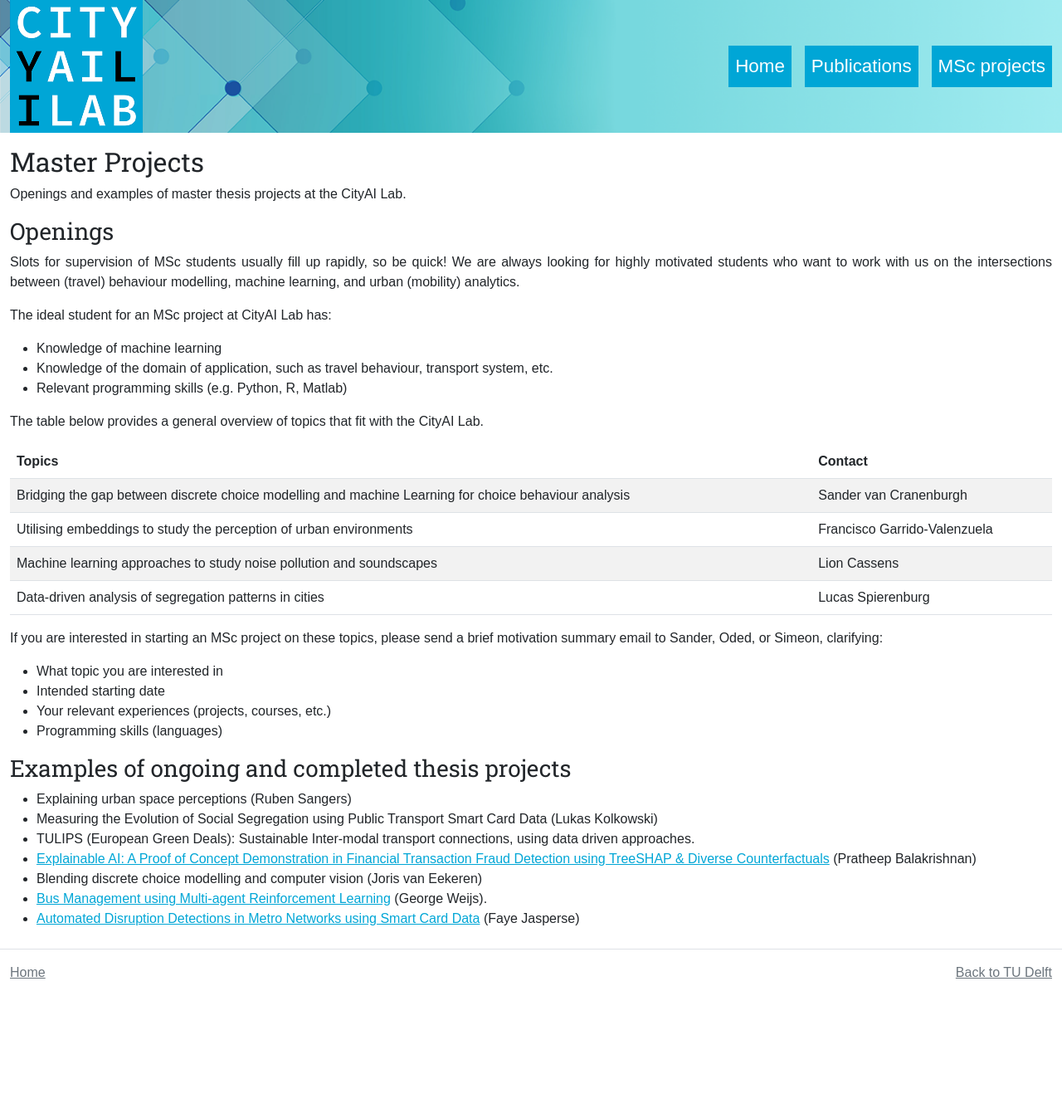
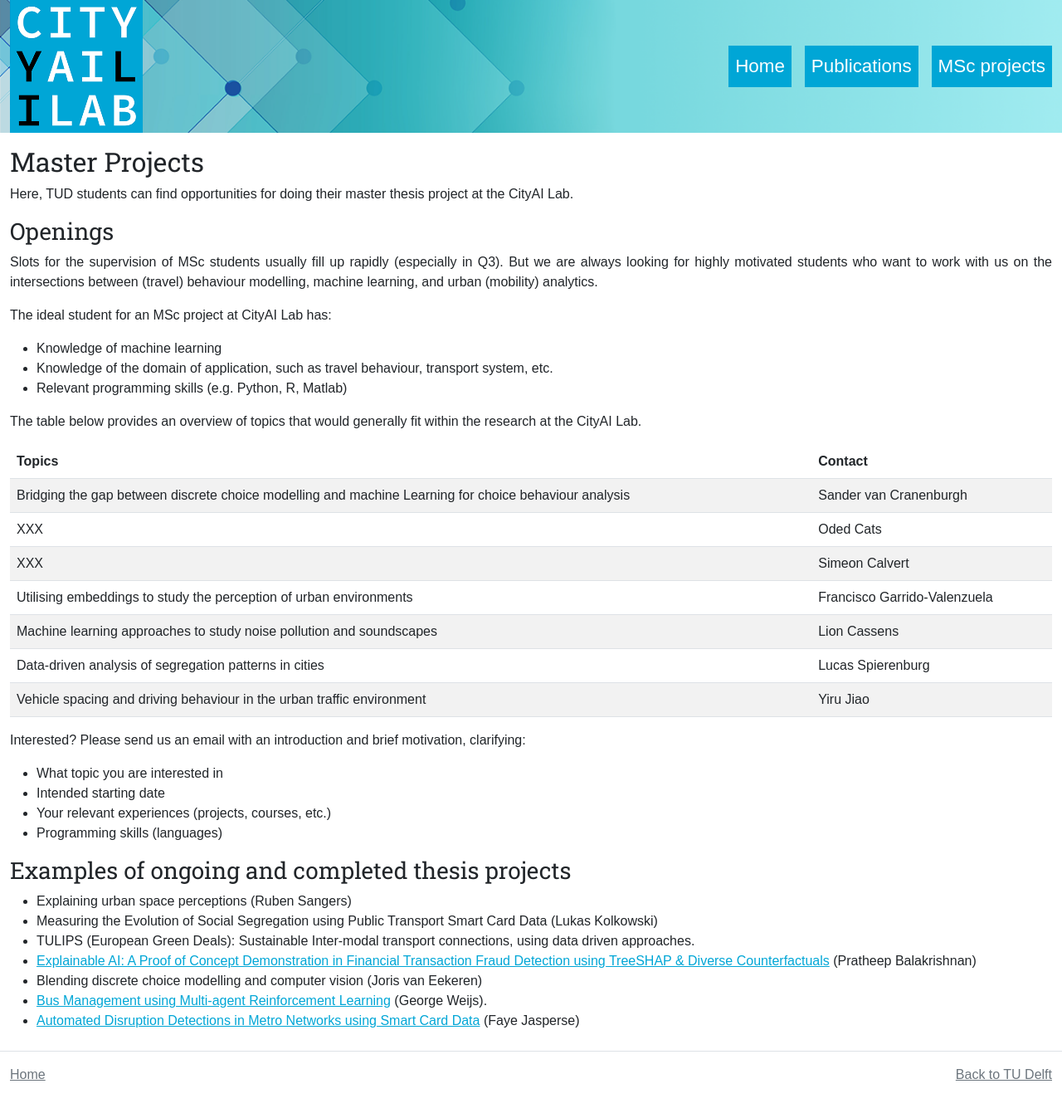
Before and after one commit to TUD-CityAI-Lab/cityai-projects, a Jekyll site: the page built from master-projects/index.md, in a window 1280 px wide. Shown: the whole page at 83% size. Built offline with Jekyll 4.4.1, drawn with Linux system fonts in a browser that asks for light colours; before the commit the page ends 1224 px from its top, so only the background shows below that.

Commit message:
Update index.md

```diff
--- a/master-projects/index.md
+++ b/master-projects/index.md
@@ -4,11 +4,11 @@ title: "CityAI Lab | Master projects"
 ---
 
 ## Master Projects
-Openings and examples of master thesis projects at the CityAI Lab.
+Here, TUD students can find opportunities for doing their master thesis project at the CityAI Lab.
 
 ### Openings
 
-Slots for supervision of MSc students usually fill up rapidly, so be quick! We are always looking for highly motivated students who want to work with us on the intersections between (travel) behaviour modelling, machine learning, and urban (mobility) analytics.
+Slots for the supervision of MSc students usually fill up rapidly (especially in Q3). But we are always looking for highly motivated students who want to work with us on the intersections between (travel) behaviour modelling, machine learning, and urban (mobility) analytics.
 
 The ideal student for an MSc project at CityAI Lab has:
 
@@ -16,7 +16,7 @@ The ideal student for an MSc project at CityAI Lab has:
 - Knowledge of the domain of application, such as travel behaviour, transport system, etc.
 - Relevant programming skills (e.g. Python, R, Matlab)
 
-The table below provides a general overview of topics that fit with the CityAI Lab.
+The table below provides an overview of topics that would generally fit within the research at the CityAI Lab.
 
 <table class="table table-striped">
   <thead>
@@ -31,6 +31,14 @@ The table below provides a general overview of topics that fit with the CityAI L
       <td>Sander van Cranenburgh</td>
     </tr>
     <tr>
+      <td> XXX </td>
+      <td>Oded Cats</td>
+    </tr>
+    <tr>
+      <td> XXX </td>
+      <td>Simeon Calvert</td>
+    </tr>
+    <tr>
       <td>Utilising embeddings to study the perception of urban environments</td>
       <td>Francisco Garrido-Valenzuela</td>
     </tr>
@@ -42,10 +50,14 @@ The table below provides a general overview of topics that fit with the CityAI L
       <td>Data-driven analysis of segregation patterns in cities</td>
       <td>Lucas Spierenburg</td>
     </tr>
+    <tr>
+      <td>Vehicle spacing and driving behaviour in the urban traffic environment</td>
+      <td>Yiru Jiao</td>
+    </tr>
   </tbody>
 </table>
 
-If you are interested in starting an MSc project on these topics, please send a brief motivation summary email to Sander, Oded, or Simeon, clarifying:
+Interested? Please send us an email with an introduction and brief motivation, clarifying:
 
 - What topic you are interested in
 - Intended starting date
```
